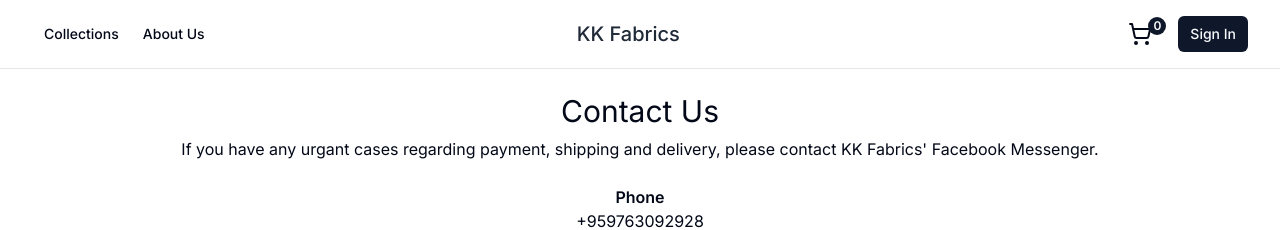
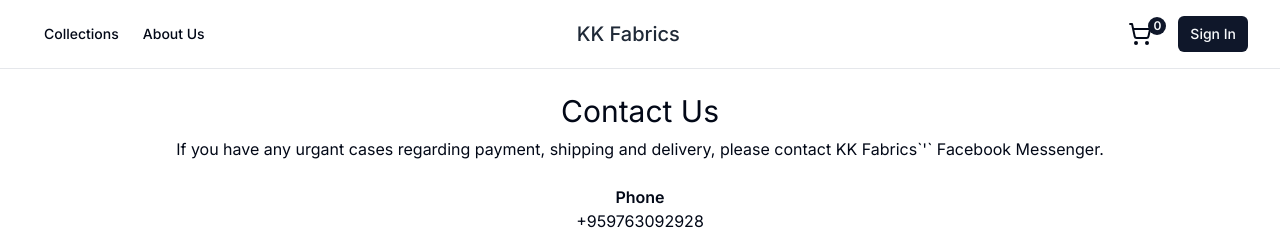
Before and after one commit to PhonemyatKhant/KK, a Next.js app: page /contact-us in a window 1280 px wide. Shown: the top 230 px of the page. Built offline with nearby package versions, Linux system fonts and the light colour scheme; no server answers.

Commit message:
minor text changes

```diff
--- a/app/(about)/contact-us/page.jsx
+++ b/app/(about)/contact-us/page.jsx
@@ -7,7 +7,7 @@
       <h1 className=" text-3xl mb-2">Contact Us</h1>
       <p className=" mb-6">
         If you have any urgant cases regarding payment, shipping and delivery,
-        please contact KK Fabrics' Facebook Messenger.{" "}
+        please contact KK Fabrics`&apos;` Facebook Messenger.{" "}
       </p>
 
       <h1 className=" font-semibold">Phone</h1>
--- a/app/(about)/payment-methods/page.jsx
+++ b/app/(about)/payment-methods/page.jsx
@@ -7,7 +7,7 @@
       <h1 className=" text-3xl mb-2">Payment Methods</h1>
       <p className=" mb-6">
         Please add KKFabrcs in the note when you make a transaction. Please send
-        the screenshot of the transaction to KK Fabrics's website.{" "}
+        the screenshot of the transaction to KK Fabrics`&apos;`s website.{" "}
       </p>
 
       <h1 className=" font-semibold">KBZ Bank</h1>
--- a/app/admin-products/edit-product/page.jsx
+++ b/app/admin-products/edit-product/page.jsx
@@ -43,7 +43,7 @@
         isOnSale: data.isOnSale,
       });
     };
-    console.log(formData.isOnSale);
+
     if (productId) getProductDetails();
   }, [productId]);
 
--- a/package.json
+++ b/package.json
@@ -54,5 +54,9 @@
     "tailwindcss": "3.4.1",
     "tailwindcss-animate": "^1.0.7",
     "zod": "^3.22.4"
+  },
+  "devDependencies": {
+    "eslint": "8.57.0",
+    "eslint-config-next": "14.2.3"
   }
 }
```
Also changed, not shown: .eslintrc.json (added), 1 other file (tests, documents, lock files or other folders).
